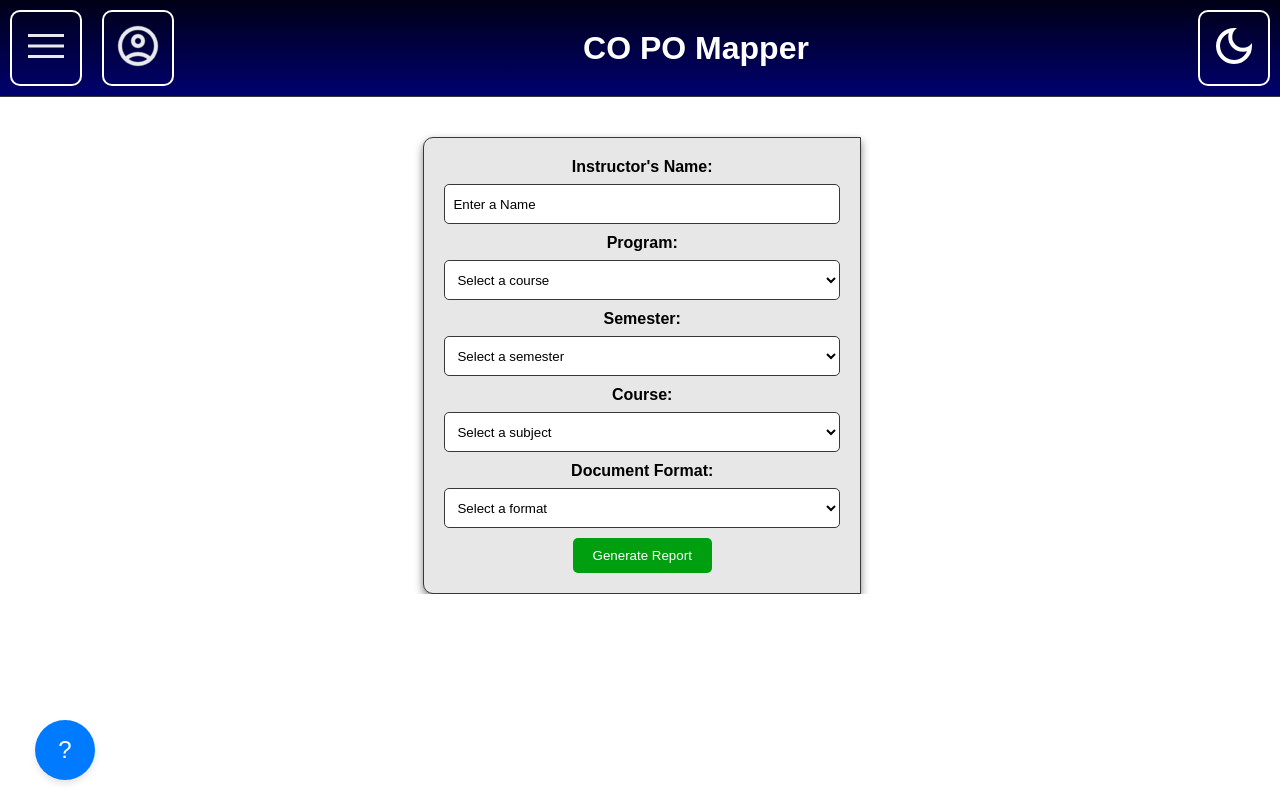
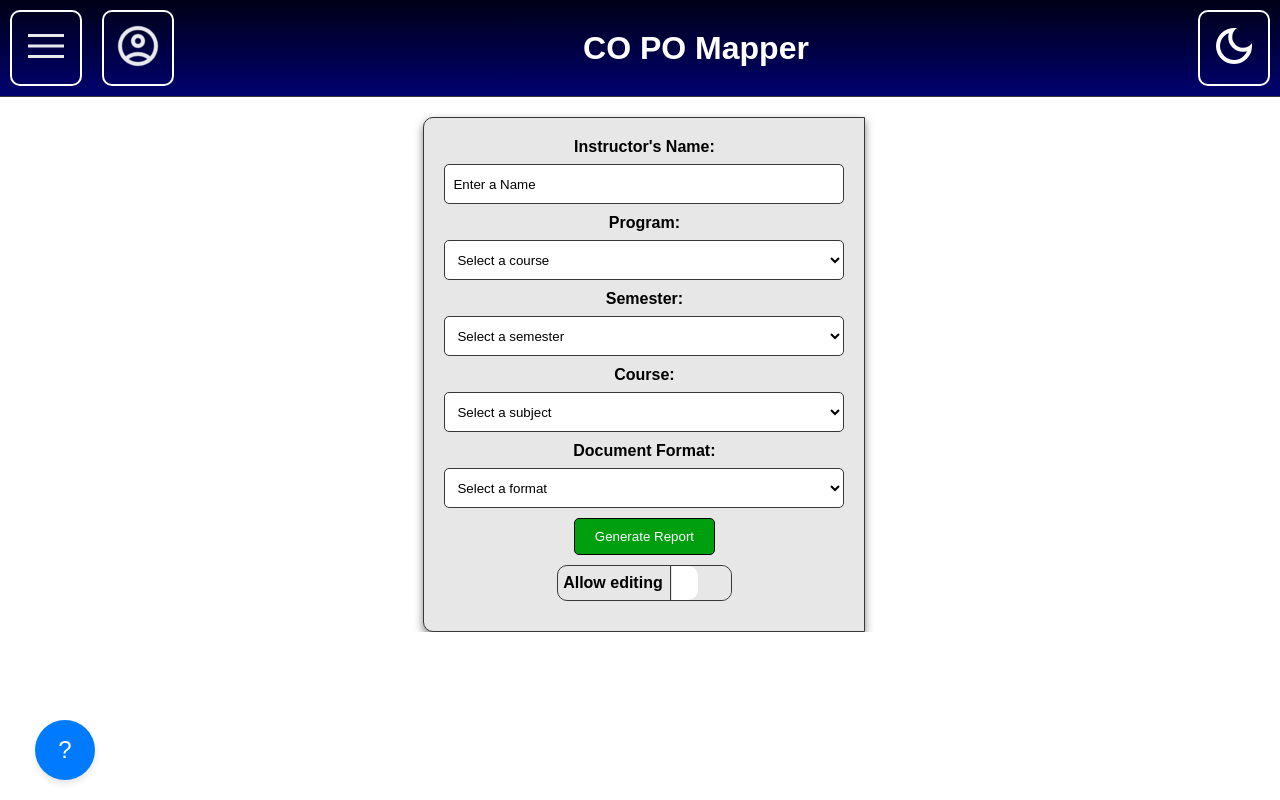
Before and after one commit to Student9226/CO-PO-Mapper, a React (Vite) app in the folder project/: page / in a window 1280 px wide. Built offline with nearby package versions, Linux system fonts and the light colour scheme.

Commit message:
CSS adjustments in switch

```diff
--- a/project/src/Home.jsx
+++ b/project/src/Home.jsx
@@ -137,6 +137,7 @@ export const Home = () => {
 
   return (
     <main className={`form-container ${isProgramSelected ? 'form-left' : 'form-centered'}`}>
+      <div className="main-border">
       <div className="form-fields">
       <label className="fields">
           Instructor&apos;s Name:
@@ -185,10 +186,10 @@ export const Home = () => {
             <option value="PDF">PDF</option>
           </select>
         </label>
-          <button onClick={generateReport}>Generate Report</button>
-          {subject && <div onClick={handleSwitch} className="switch">Allow editing<span style={{background: isSwitchOn? 'linear-gradient(to left, white 0%, green 90%)':'linear-gradient(to bottom, #949494 0%, #292929 100%)'}}></span></div>}
-        {subject && <label className="switch">Allow editing<input onClick={handleSwitch} type="checkbox"></input><span className="slider"></span></label>}
-        </div>
+          <button onClick={generateReport} style={{border: '1px solid var(--text-color)'}}>Generate Report</button>
+          <label className="switch">Allow editing<input onClick={handleSwitch} type="checkbox" value={isSwitchOn}/><span className="slider"></span></label>
+      </div>
+      </div>
 
       <div className="tables-container">
         {<Table program={filteredProgram()} programName={course}/>}
--- a/project/src/styles/App.css
+++ b/project/src/styles/App.css
@@ -30,7 +30,7 @@ body.dark-mode {
 
 body {
   margin: 0;
-  font-family: Arial, sans-serif;
+  font-family: Arial;
   background-color: var(--background-color);
   color: var(--text-color);
   transition: background-color 0.3s, color 0.3s;
@@ -89,7 +89,6 @@ select {
 
 button {
   background-color: var(--special-button);
-  border: 1px solid var(--);
   padding: 8px 12px;
   margin-top: 10px;
   margin-left: 15px;
@@ -172,7 +171,6 @@ main {
   display: flex;
   flex-direction: row;
   justify-content: flex-start;
-  margin-top: 20px;
 }
 
 .form-centered {
@@ -237,13 +235,19 @@ input::placeholder{
   color: var(--text-color)
 }
 
-
-/* */
 .switch {
+  margin-top: 10px;
+  margin: 10px auto;
+  max-width: fit-content;
   position: relative;
-  display: inline-block;
-  width: 60px;
-  height: 34px;
+  display: flex;
+  align-items: center;
+  cursor: pointer;
+  border: 1px solid var(--sidebar-border);
+  border-radius: 10px;
+  padding-left: 5px;
+  user-select: none;
+  color: var(--background-color)
 }
 
 .switch input {
@@ -253,27 +257,28 @@ input::placeholder{
 }
 
 .slider {
-  position: absolute;
+  display: block;
+  position: relative;
   cursor: pointer;
-  top: 0;
-  left: 0;
-  right: 0;
-  bottom: 0;
-  background-color: #ccc;
-  -webkit-transition: .4s;
-  transition: .4s;
+  width: 60px;
+  height: 34px;
+  background-color: var(--sidebar-item-background);
+  transition: background-color 0.25s;
+  border-left: 1px solid var(--sidebar-border);
+  border-radius: 0 10px 10px 0;
 }
 
 .slider:before {
   position: absolute;
   content: "";
-  height: 26px;
+  height: 34px;
   width: 26px;
-  left: 4px;
-  bottom: 4px;
+  left: 1px;
+  bottom: 0px;
   background-color: white;
-  -webkit-transition: .4s;
-  transition: .4s;
+  transition: transform 0.25s;
+  border-radius: 0 10px 10px 0;
+
 }
 
 input:checked + .slider {
@@ -285,7 +290,5 @@ input:focus + .slider {
 }
 
 input:checked + .slider:before {
-  -webkit-transform: translateX(26px);
-  -ms-transform: translateX(26px);
-  transform: translateX(26px);
+  transform: translateX(33px);
 }
--- a/project/src/styles/sidebar.css
+++ b/project/src/styles/sidebar.css
@@ -1,22 +1,7 @@
 .sidebar-container {
-    border-top: 2px solid var(--sidebar-item-color);
-    border-bottom: 2px solid var(--sidebar-item-color);
+    border-top: 2px solid grey;
+    border-bottom: 2px solid grey;
     margin-top: 100px;
-  }
-
-  aside .sidebar-item {
-    background: var(--sidebar-item-background);
-    color: var(--sidebar-item-text-color);
-    padding: 10px;
-    border-radius: 4px;
-    cursor: pointer;
-    margin: 10px 0;
-    transition: background-color 0.3s;
-    user-select: none;
-  }
-
-  aside .sidebar-item:hover {
-    background-color: var(--sidebar-item-hover);
   }
 
   .sidebar-item {
```
Also changed, not shown: 1 other file (tests, documents, lock files or other folders).
